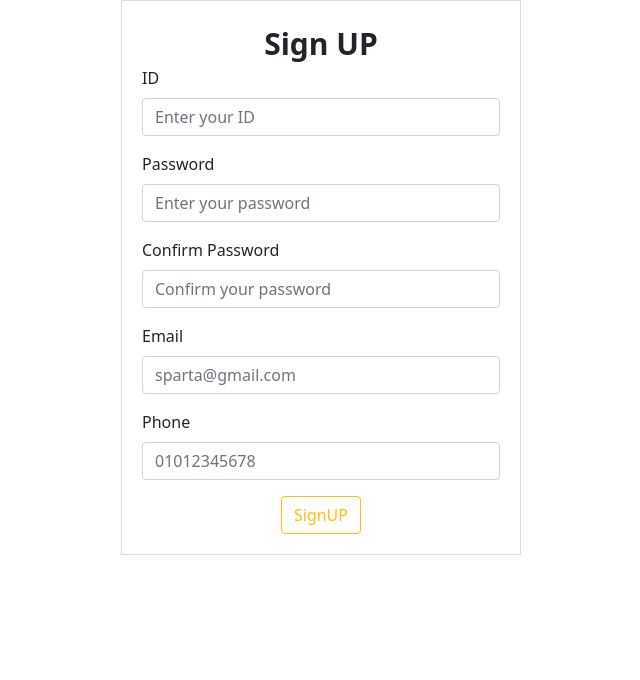
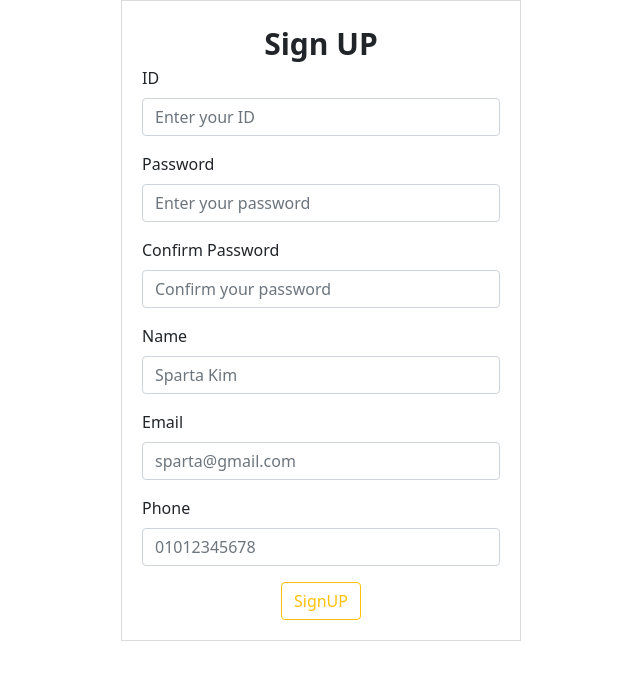
Before and after one commit to winkite1226/spartaProject03, a Django app: template templates/user/signup.html in a window 1280 px wide. Shown: the top 680 px of the page, without its empty margins (319-959 px from the left). Run offline with Django 4.2, Linux system fonts and the light colour scheme; the template is opened without the code that fills it, so the values that code supplies are empty.

Commit message:
complete signup BE

```diff
--- a/templates/user/signup.html
+++ b/templates/user/signup.html
@@ -21,24 +21,31 @@
                     {% csrf_token %}
                     <div class="mb-3">
                         <label for="inputID" class="form-label">ID</label>
-                        <input type="text" class="form-control" id="inputID" placeholder="Enter your ID">
+                        <input type="text" class="form-control" id="inputID" placeholder="Enter your ID" name="user_id">
                     </div>
                     <div class="mb-3">
                         <label for="inputPassword" class="form-label">Password</label>
-                        <input type="password" class="form-control" id="inputPassword" placeholder="Enter your password">
+                        <input type="password" class="form-control" id="inputPassword" placeholder="Enter your password" name="user_password">
                     </div>
                     <div class="mb-3">
                         <label for="confirmPassword" class="form-label">Confirm Password</label>
-                        <input type="password" class="form-control" id="confirmPassword" placeholder="Confirm your password">
+                        <input type="password" class="form-control" id="confirmPassword" placeholder="Confirm your password" name="user_password2">
+                    </div>
+                    <div class="mb-3">
+                        <label for="inputName" class="form-label">Name</label>
+                        <input type="text" class="form-control" id="inputName" placeholder="Sparta Kim" name="user_name">
                     </div>
                     <div class="mb-3">
                         <label for="inputEmail" class="form-label">Email</label>
-                        <input type="email" class="form-control" id="inputEmail" placeholder="sparta@gmail.com">
+                        <input type="email" class="form-control" id="inputEmail" placeholder="sparta@gmail.com" name="user_email">
                     </div>
                     <div class="mb-3">
                         <label for="inputPhone" class="form-label">Phone</label>
-                        <input type="text" class="form-control" id="inputPhone" placeholder="01012345678">
+                        <input type="text" class="form-control" id="inputPhone" placeholder="01012345678" name="user_phone">
                     </div>
+                    {% if message %}
+                        <div class = "alert alert-danger">{{message}}</div>
+                    {% endif %}
                     <div style="display: flex; flex-direction:column; align-items: center;">
                         <button type="submit" class="btn btn-outline-warning">SignUP</button>
                     </div>
```
Also changed, not shown: user/views.py (+23 -0 lines).
